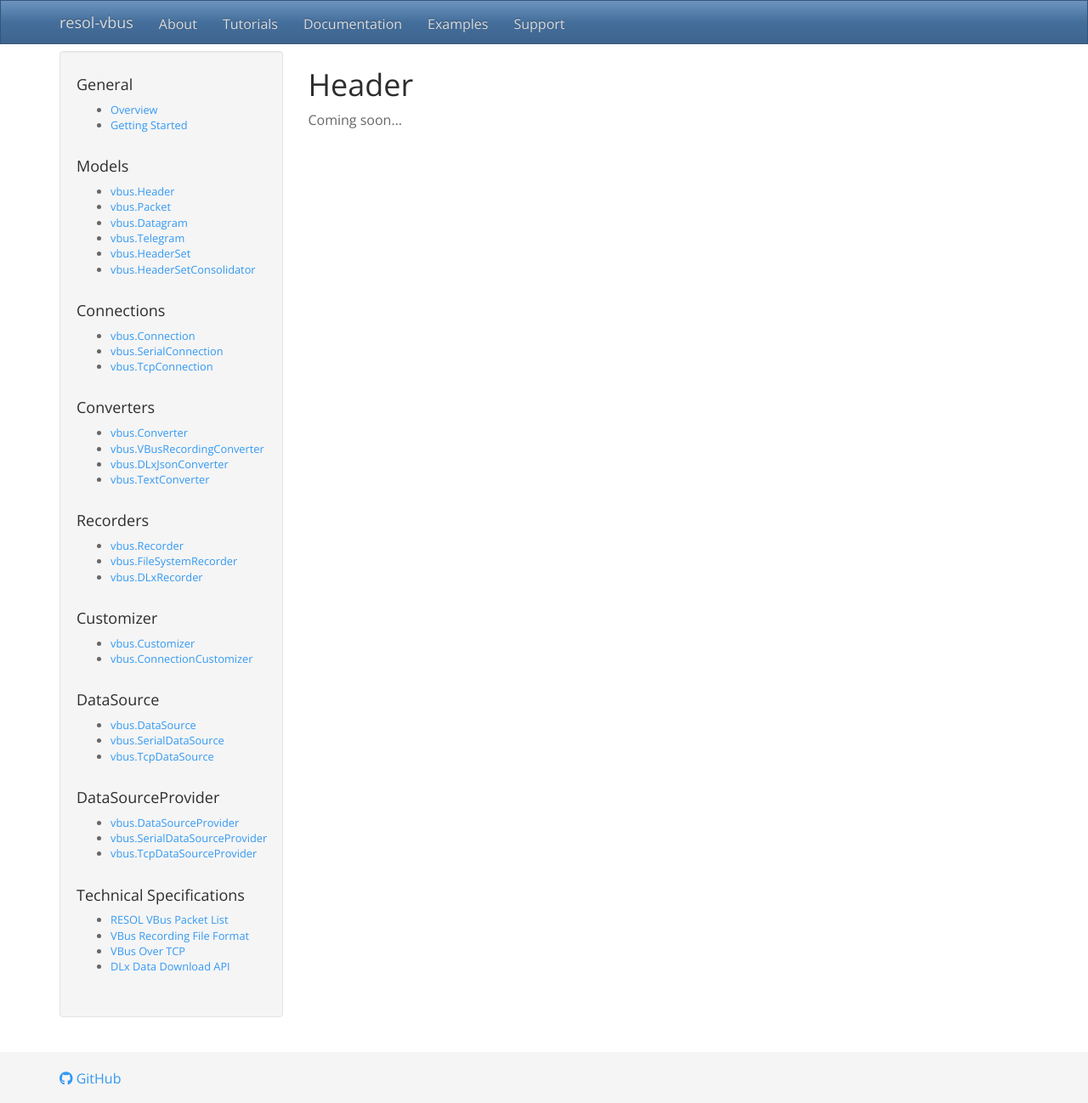
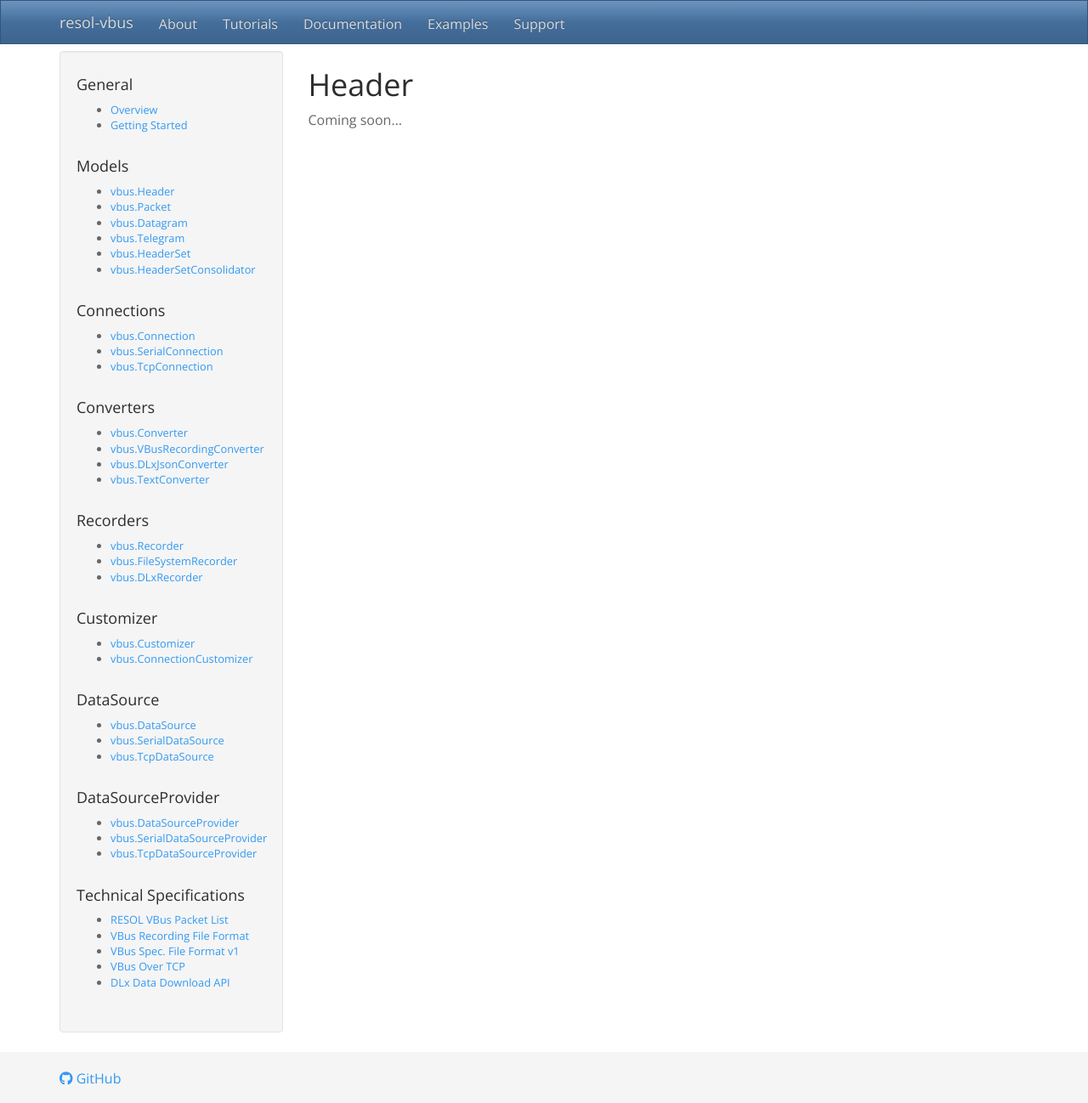
Before and after one commit to danielwippermann/resol-vbus, a Jekyll site: the page built from docs/header-class.md, in a window 1280 px wide and 1298 px high. Shown: the whole window at 85% size. Built offline with Jekyll 4.4.1, drawn with Linux system fonts in a browser that asks for light colours; nearby versions of some CDN libraries; library files that are not in the unit come from our copies.

Commit message:
Add links to the VSF documentation.

```diff
--- a/docs/_layouts/docs.html
+++ b/docs/_layouts/docs.html
@@ -61,6 +61,7 @@
         <ul>
           <li><a href="vbus-packets.html">RESOL VBus Packet List</a></li>
           <li><a href="vbus-recording-file-format.html">VBus Recording File Format</a></li>
+          <li><a href="vbus-specification-file-format-v1.html">VBus Spec. File Format v1</a></li>
           <li><a href="vbus-over-tcp.html">VBus Over TCP</a></li>
           <li><a href="dlx-data-download-api.html">DLx Data Download API</a></li>
         </ul>
```
Also changed, not shown: README.md.
